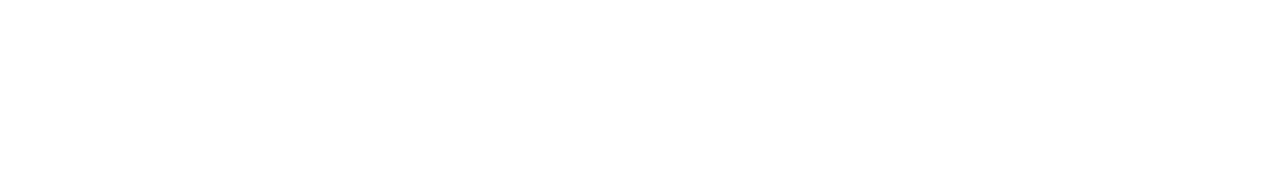
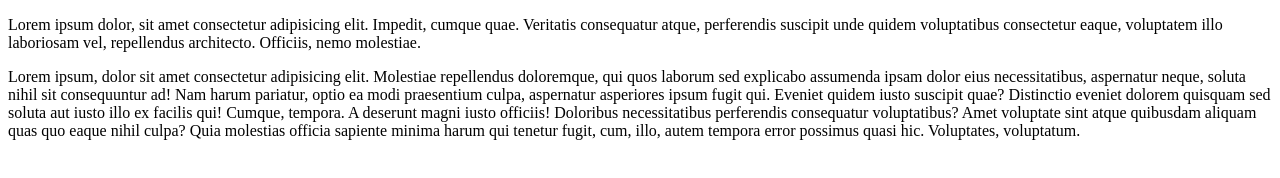
Before and after one commit to ismayilzeynal/Team-Project, a plain HTML site: page index.html in a window 1280 px wide. Drawn offline with Linux system fonts and the light colour scheme.

Commit message:
test23
test23

```diff
--- a/index.html
+++ b/index.html
@@ -5,11 +5,20 @@
     <meta charset="UTF-8">
     <meta http-equiv="X-UA-Compatible" content="IE=edge">
     <meta name="viewport" content="width=device-width, initial-scale=1.0">
-    <title>KIL Restaurant</title>
+    <title>Document</title>
 </head>
 
 <body>
-
+    <p>Lorem ipsum dolor, sit amet consectetur adipisicing elit. Impedit, cumque quae. Veritatis consequatur atque,
+        perferendis suscipit unde quidem voluptatibus consectetur eaque, voluptatem illo laboriosam vel, repellendus
+        architecto. Officiis, nemo molestiae.</p>
+    <p>Lorem ipsum, dolor sit amet consectetur adipisicing elit. Molestiae repellendus doloremque, qui quos laborum sed
+        explicabo assumenda ipsam dolor eius necessitatibus, aspernatur neque, soluta nihil sit consequuntur ad! Nam
+        harum pariatur, optio ea modi praesentium culpa, aspernatur asperiores ipsum fugit qui. Eveniet quidem iusto
+        suscipit quae? Distinctio eveniet dolorem quisquam sed soluta aut iusto illo ex facilis qui! Cumque, tempora. A
+        deserunt magni iusto officiis! Doloribus necessitatibus perferendis consequatur voluptatibus? Amet voluptate
+        sint atque quibusdam aliquam quas quo eaque nihil culpa? Quia molestias officia sapiente minima harum qui
+        tenetur fugit, cum, illo, autem tempora error possimus quasi hic. Voluptates, voluptatum.</p>
 </body>
 
 </html>
```
